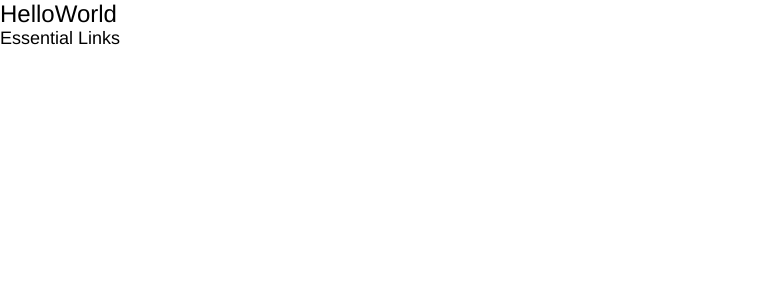
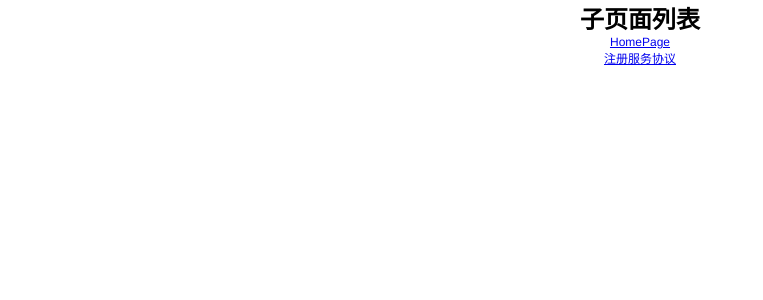
Before and after one commit to jyc9/jyc-app, a Vue app: page / in a window 1280 px wide. Shown: the top 300 px of the page, without its empty margins (0-763 px from the left). Built offline with nearby package versions, Linux system fonts and the light colour scheme.

Commit message:
homepage

```diff
--- /dev/null
+++ b/src/pages/HomePage.vue
@@ -0,0 +1,35 @@
+<template>
+  <div class="page">
+    <h1>子页面列表</h1>
+
+    <ul>
+      <li v-for="item in items">
+        <!--{{ item.name }}-->
+        <router-link :to="{ path: item.path }">
+          <p v-if="(item.meta && item.meta.title)">{{ item.meta.title }}</p>
+          <p v-else>{{ item.name }}</p>
+          <!--{{ item.name }}-->
+        </router-link>
+      </li>
+    </ul>
+  </div>
+
+</template>
+
+<script>
+  import { routes }  from '../router'
+  export default {
+    name: "HomePage",
+    data () {
+      return {
+        items: routes
+      }
+    }
+  }
+</script>
+
+<style scoped>
+.page{
+  text-align: center;
+}
+</style>
--- a/src/pages/NotFoundComponent.vue
+++ b/src/pages/NotFoundComponent.vue
@@ -1,6 +1,9 @@
 <template>
-  <div class="hello">
+  <div class="page">
     <h1>404 页面没有找到</h1>
+    <router-link :to="{ path: '/'}">
+      返回首页
+    </router-link>
   </div>
 </template>
 
@@ -11,5 +14,7 @@
 </script>
 
 <style scoped>
-
+  .page{
+    text-align: center;
+  }
 </style>
--- a/src/router/index.js
+++ b/src/router/index.js
@@ -1,19 +1,18 @@
 import Vue from 'vue'
 import Router from 'vue-router'
-import HelloWorld from '@/components/HelloWorld'
+import HomePage from '@/pages/HomePage'
 import RegisterPage from '@/pages/argreement/RegisterPage'
 import NotFoundComponent from '@/pages/NotFoundComponent'
 Vue.use(Router)
 
-export default new Router({
-  mode:'history',
-  routes: [
+
+export const routes = [
   {
     path: '/',
-      name: 'HelloWorld',
-      component: HelloWorld,
+    name: 'HomePage',
+    component: HomePage,
     meta: {
-        title:"HelloWorld",
+      title:"HomePage",
     }
   },
   {
@@ -24,6 +23,15 @@ export default new Router({
       title:"注册服务协议",
     }
   },
-    { path: '*', component: NotFoundComponent }
+  { path: '*',
+    component: NotFoundComponent,
+    // meta: {
+    //   // title:"404页面",
+    // }
+  }
 ]
+
+export default new Router({
+  mode:'history',
+  routes: routes,
 })
```
Lines whose indentation alone changed are shown as unchanged.
